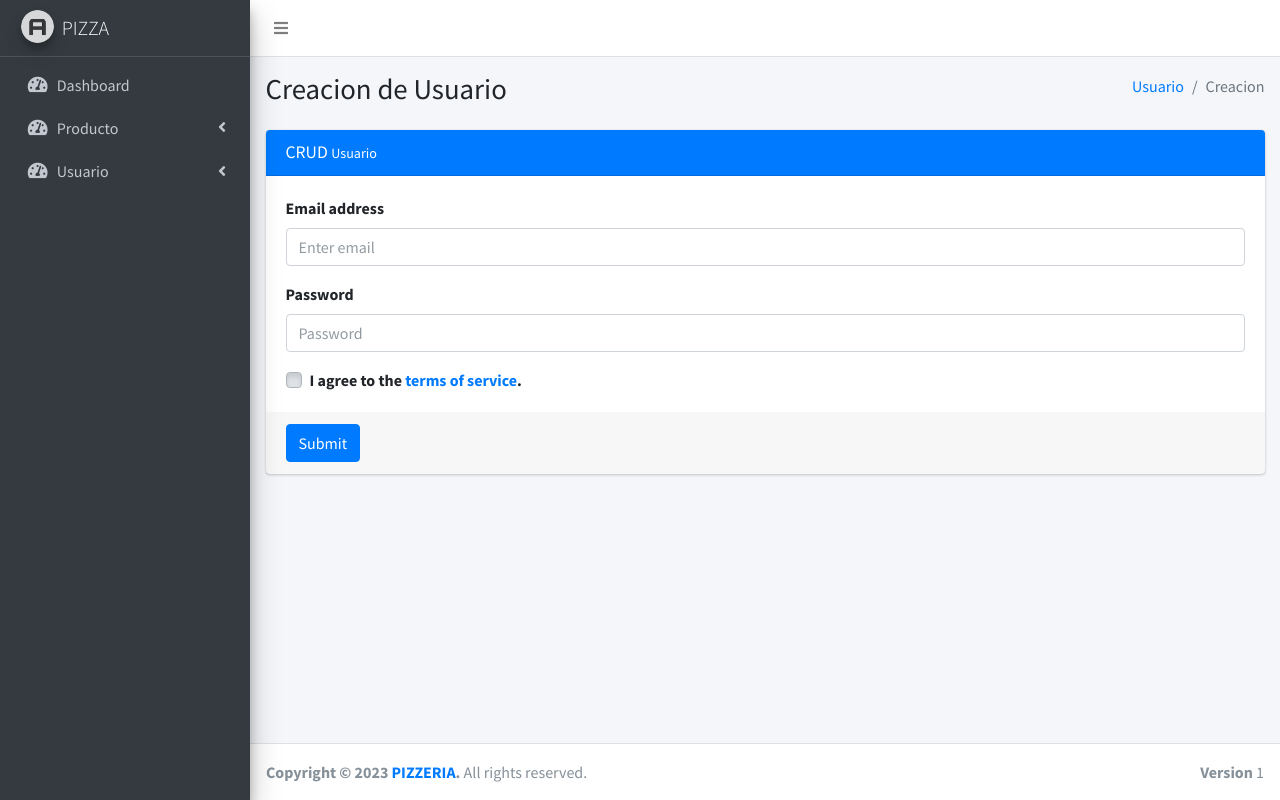
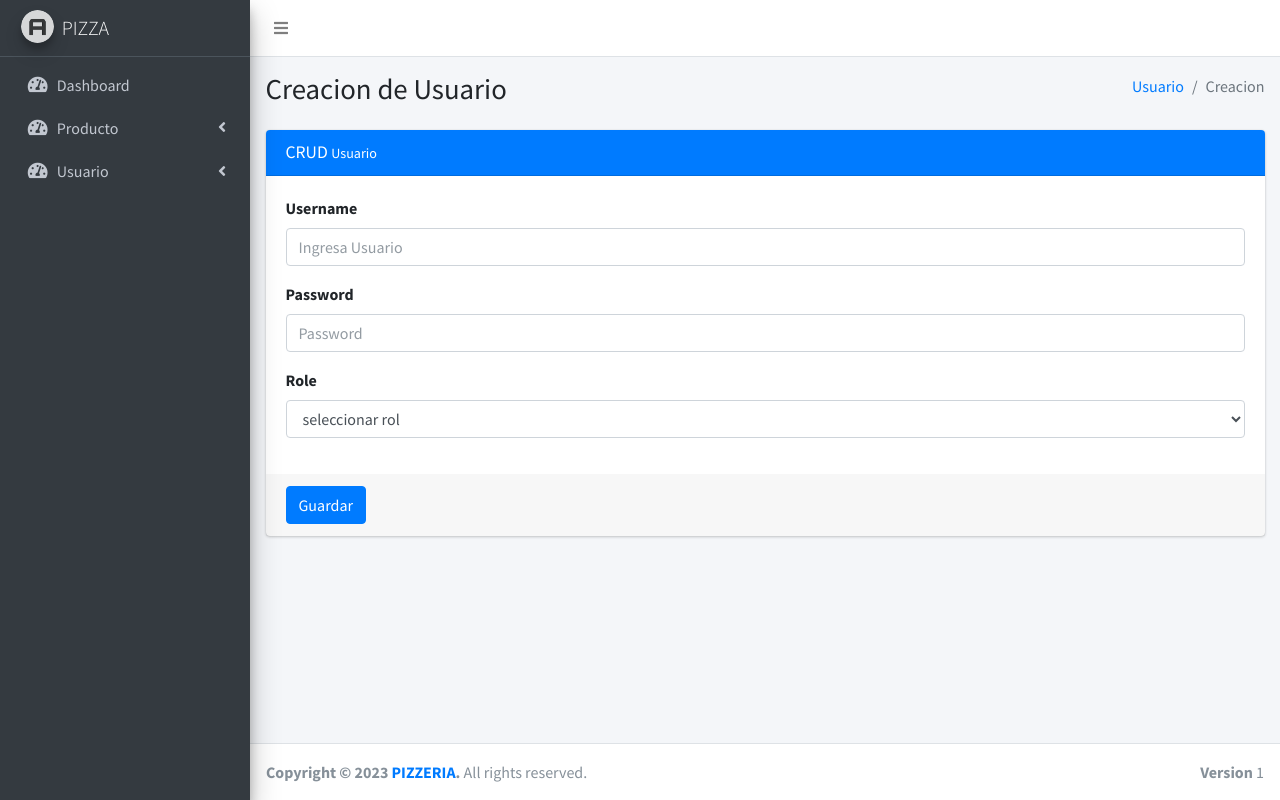
Before and after one commit to Ranma84/pizzeria, a PHP site: page /pizzeria/index.php?controller=UserController&action=create in a window 1280 px wide. Run offline with PHP 8.4, Linux system fonts and the light colour scheme; data comes from the database, SQL or seed files in the repository; some libraries are stand-ins or nearby versions.

Commit message:
USUARIO
usuario

```diff
--- a/controllers/UserController.php
+++ b/controllers/UserController.php
@@ -14,6 +14,7 @@ class UserController
     public function index()
     {
         $users = $this->userModel->getAllUsers();
+
         $js=array('asset/plugins/datatables/jquery.dataTables.min.js',
         'asset/plugins/datatables-bs4/js/dataTables.bootstrap4.min.js',
         'asset/plugins/datatables-responsive/js/dataTables.responsive.min.js',
@@ -28,7 +29,6 @@ class UserController
         'asset/plugins/datatables-buttons/js/buttons.colVis.min.js',
         'asset/js/tabla.js');
 
-
         $css=array('asset/plugins/datatables-bs4/css/dataTables.bootstrap4.min.css',
     'asset/plugins/datatables-responsive/css/responsive.bootstrap4.min.css',
 'asset/plugins/datatables-buttons/css/buttons.bootstrap4.min.css');
@@ -39,11 +39,13 @@ class UserController
     public function show($userId)
     {
         $user = $this->userModel->getUserById($userId);
+        $all_roles = $this->userModel->getAllRol();
         include 'views/users/show.php';
     }
 
     public function create()
     {
+        $all_roles = $this->userModel->getAllRol();
         include 'views/users/create.php';
     }
 
@@ -57,31 +59,34 @@ class UserController
         ];
 
         $this->userModel->insertUser($userData);
-        header('Location: index.php');
+        header('Location: index.php?controller=UserController');
     }
 
-    public function edit($userId)
-    {
-        $user = $this->userModel->getUserById($userId);
-        include 'views/users/edit.php';
-    }
 
     public function update($userId)
     {
-        // Validar y procesar el formulario de edición
-        $userData = [
-            'username' => $_POST['username'],
-            'password' => password_hash($_POST['password'], PASSWORD_DEFAULT),
-            'role_id' => $_POST['role_id']
-        ];
+        $userData = null;
+        if(isset($_POST['password']) && !empty($_POST['password'])){
+            $userData = [
+                'username' => $_POST['username'],
+                'password' => password_hash($_POST['password'], PASSWORD_DEFAULT),
+                'role_id' => $_POST['role_id']
+            ];
+        }
+        else{
+            $userData = [
+                'username' => $_POST['username'],
+                'role_id' => $_POST['role_id']
+            ];
+        }
         $this->userModel->updateUser($userId, $userData);
-        header('Location: index.php');
+        header('Location: index.php?controller=UserController');
     }
 
     public function delete($userId)
     {
         $this->userModel->deleteUser($userId);
-        header('Location: index.php');
+        header('Location: index.php?controller=UserController');
     }
 }
 
@@ -90,6 +95,8 @@ $userController = new UserController();
 
 // Decide la acción basada en la solicitud del usuario
 $action = isset($_GET['action']) ? $_GET['action'] : 'index';
+
+// ID de la clase
 $userId = isset($_GET['userId']) ? $_GET['userId'] : '';
 
 // Ejecuta la acción correspondiente
--- a/modelo/User_model.php
+++ b/modelo/User_model.php
@@ -18,7 +18,12 @@ class User_model
 
     public function updateUser($id, $userData)
     {
-        $query = "UPDATE users SET username='$userData[username]', password='$userData[password]', role_id=$userData[role_id] WHERE id=$id";
+        $query = '';
+        if(isset($userData['password']) && !empty($userData['password'])){
+            $query = "UPDATE users SET username='$userData[username]', password='$userData[password]', role_id=$userData[role_id] WHERE id=$id";
+        }else{
+            $query = "UPDATE users SET username='$userData[username]', role_id=$userData[role_id] WHERE id=$id";
+        }
         return $this->db->ejecutar($query);
     }
 
@@ -39,4 +44,13 @@ class User_model
         $query = "SELECT users.id,users.username,roles.name FROM users INNER JOIN roles ON users.role_id=roles.id";
         return $this->db->seleccionar($query);
     }
+
+    public function getAllRol()
+    {
+        $query = "SELECT * from roles";
+        return $this->db->seleccionar($query);
+    }
+
+
+
 }
--- a/views/part/head.php
+++ b/views/part/head.php
@@ -3,7 +3,7 @@
 <head>
   <meta charset="utf-8">
   <meta name="viewport" content="width=device-width, initial-scale=1">
-  <title>Biblioteca</title>
+  <title>Pizzeria</title>
   <link rel="stylesheet" href="https://fonts.googleapis.com/css?family=Source+Sans+Pro:300,400,400i,700&display=fallback">
   <link rel="stylesheet" href="<?=  BASE_URL . 'asset/plugins/fontawesome-free/css/all.min.css'; ?>">
   <link rel="stylesheet" href="<?=  BASE_URL . 'asset/plugins/icheck-bootstrap/icheck-bootstrap.min.css'; ?>">
--- a/views/users/create.php
+++ b/views/users/create.php
@@ -47,26 +47,36 @@
               </div>
               <!-- /.card-header -->
               <!-- form start -->
-              <form id="quickForm">
+              <form id="CreateUsuario" action="<?=  BASE_URL ; ?>index.php?controller=UserController&action=store" method="post" >
                 <div class="card-body">
                   <div class="form-group">
-                    <label for="exampleInputEmail1">Email address</label>
-                    <input type="email" name="email" class="form-control" id="exampleInputEmail1" placeholder="Enter email">
+                    <label for="username">Username</label>
+                    <input type="text" name="username" class="form-control" id="username" placeholder="Ingresa Usuario" required >
                   </div>
                   <div class="form-group">
                     <label for="exampleInputPassword1">Password</label>
-                    <input type="password" name="password" class="form-control" id="exampleInputPassword1" placeholder="Password">
+                    <input type="password" name="password" class="form-control" id="password" placeholder="Password" required >
                   </div>
-                  <div class="form-group mb-0">
-                    <div class="custom-control custom-checkbox">
-                      <input type="checkbox" name="terms" class="custom-control-input" id="exampleCheck1">
-                      <label class="custom-control-label" for="exampleCheck1">I agree to the <a href="#">terms of service</a>.</label>
-                    </div>
-                  </div>
+
+                  <div class="form-group">
+						<label for="role_id" class="control-label">Role</label>
+						<div class="form-group">
+							<select name="role_id" class="form-control">
+								<option value="">seleccionar rol</option>
+								<?php
+								foreach($all_roles as $role)
+								{
+									echo '<option value="'.$role['id'].'" >'.$role['name'].'</option>';
+								}
+								?>
+							</select>
+						</div>
+					</div>
+
                 </div>
                 <!-- /.card-body -->
                 <div class="card-footer">
-                  <button type="submit" class="btn btn-primary">Submit</button>
+                  <button type="submit" class="btn btn-primary">Guardar</button>
                 </div>
               </form>
             </div>
```
Also changed, not shown: views/users/index.php (+6 -5 lines), views/users/show.php (+98 -0 lines).
